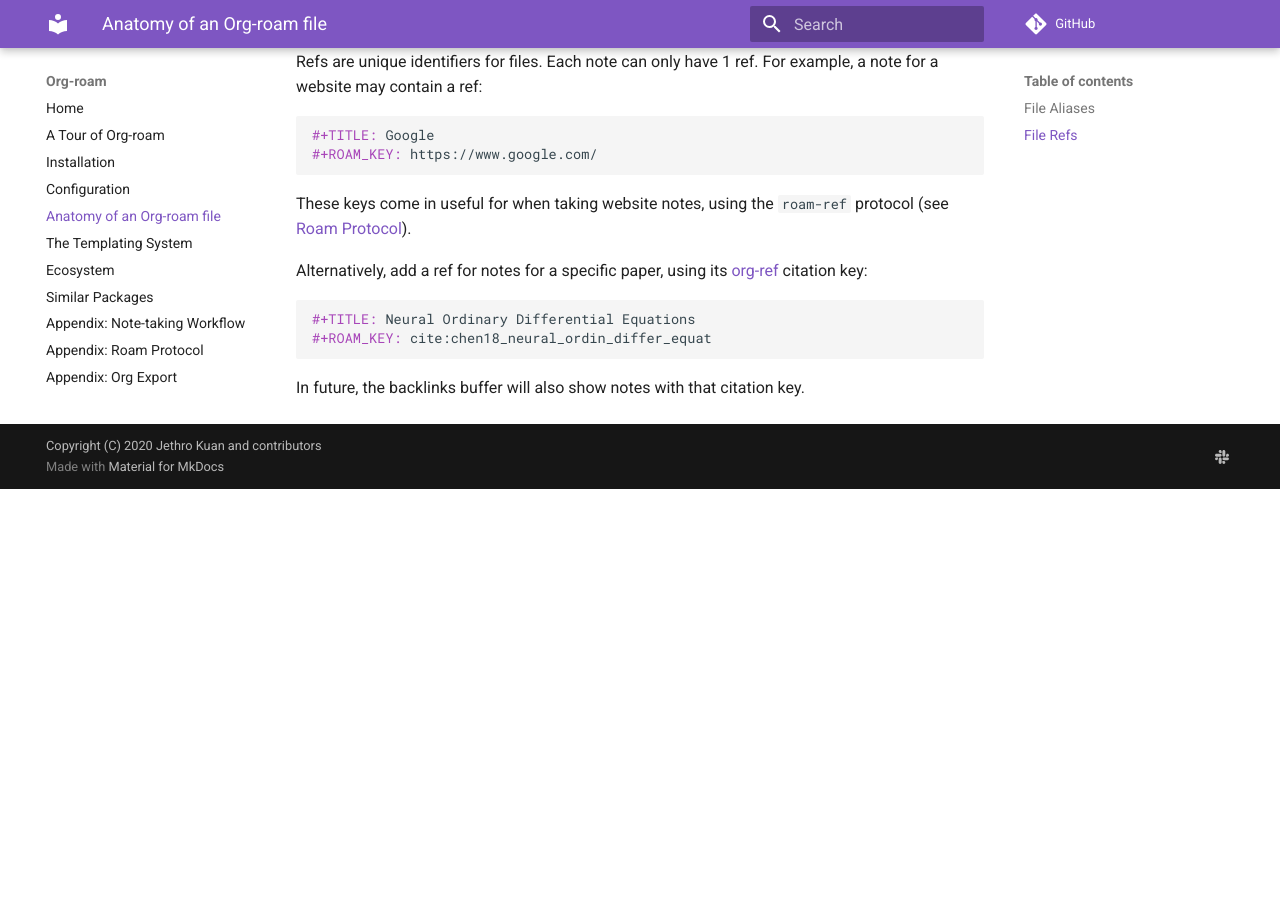
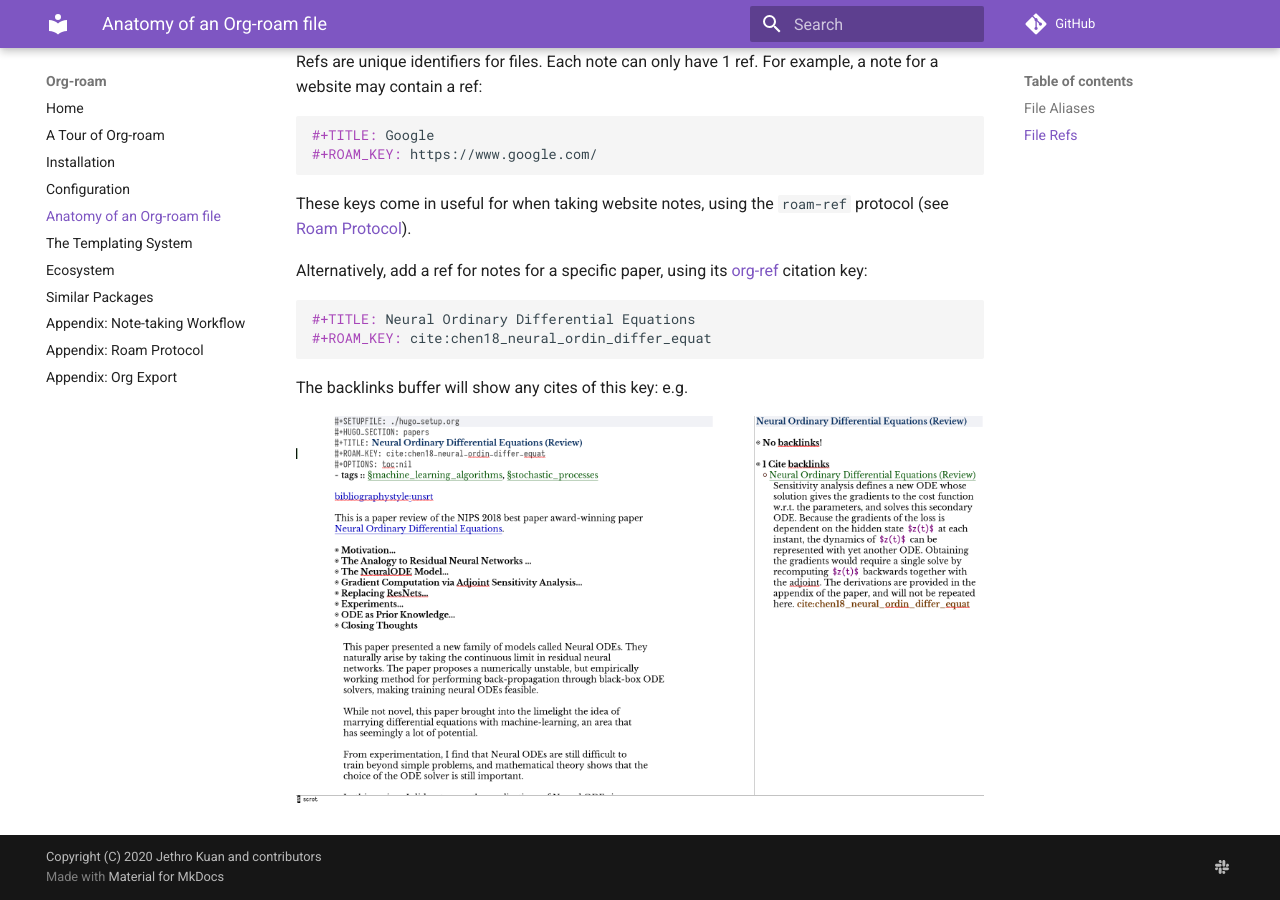
Before and after one commit to org-roam/org-roam, an MkDocs documentation site: the page built from doc/anatomy.md, in a window 1280 px wide and 900 px high, scrolled down 516 px. Built offline with MkDocs 1.6.1 and Material for MkDocs 9.7.7, drawn with Linux system fonts in a browser that asks for light colours; comment, search, counter and statistics services are not loaded; before the commit the page ends 1005 px from its top, so only the background shows below that.

Commit message:
(feat): Add org-ref citation support (#374)
Adds support for org-ref cite: links to the backlinks buffer.

Requires a db-rebuild, since the db schema has changed.

````diff
--- a/doc/anatomy.md
+++ b/doc/anatomy.md
@@ -36,5 +36,6 @@ Alternatively, add a ref for notes for a specific paper, using its
 #+ROAM_KEY: cite:chen18_neural_ordin_differ_equat
 ```
 
-In future, the backlinks buffer will also show notes with that
-citation key.
+The backlinks buffer will show any cites of this key: e.g.
+
+![org-ref-citelink](images/org-ref-citelink.png)
````
Also changed, not shown: CHANGELOG.md (+12 -7 lines), doc/org_export.md (+1 -1 lines), doc/images/org-ref-citelink.png (added), 4 other files.
